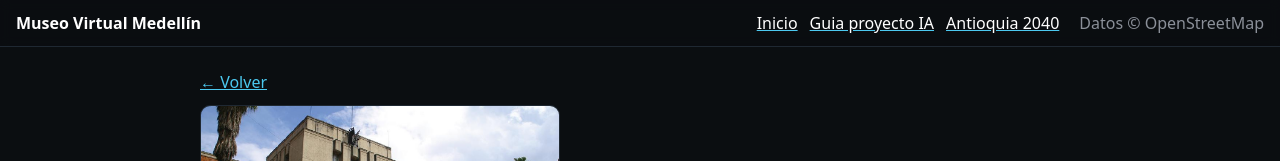
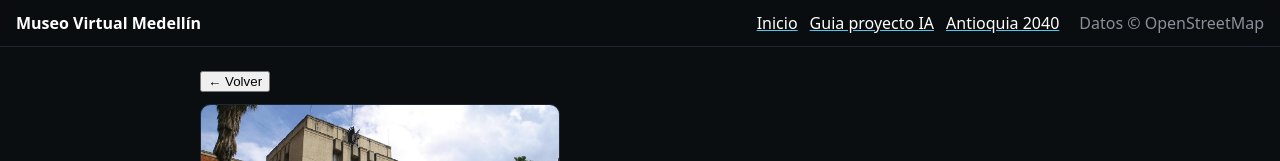
Before and after one commit to Svasquezs1-EAFIT/MUSEO-MEDELLIN, a React (Vite) app: page /lugar/1 in a window 1280 px wide. Shown: the top 161 px of the page. Built offline with nearby package versions, Linux system fonts and the light colour scheme.

Commit message:
Correccion del boton volver

```diff
--- a/src/pages/SiteDetail.jsx
+++ b/src/pages/SiteDetail.jsx
@@ -1,11 +1,12 @@
 // src/pages/SiteDetail.jsx
-import { useParams, Link } from 'react-router-dom'
+import { useParams, Link, useNavigate } from 'react-router-dom'
 import sitios from '../data/sitios'
 import MapView from '../components/MapView'
 
 export default function SiteDetail() {
   const { id } = useParams()
   const sitio = sitios.find(s => String(s.id) === String(id))
+  const navigate = useNavigate()
 
   if (!sitio) {
     return (
@@ -21,7 +22,8 @@ export default function SiteDetail() {
 
   return (
     <article className="detail">
-      <Link to=".." relative="path" className="back">← Volver</Link>
+      {/* Botón de volver usando el hook useNavigate */}
+      <button onClick={() => navigate(-1)} className="back">← Volver</button>
 
       {/* Encabezado con portada y datos básicos */}
       <header className="detail-header">
```
